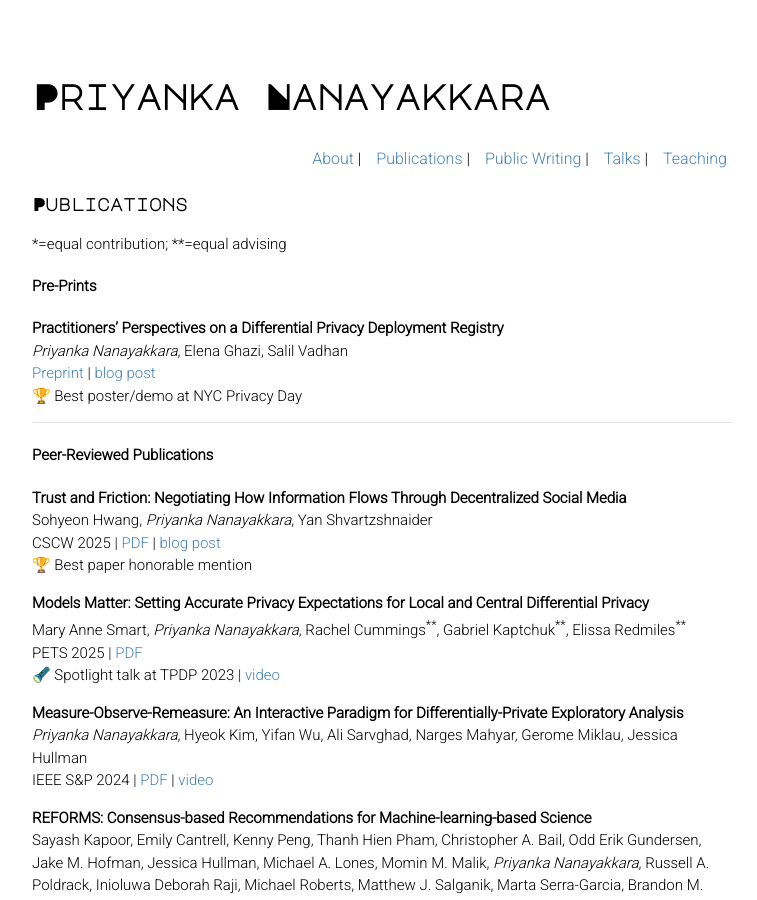
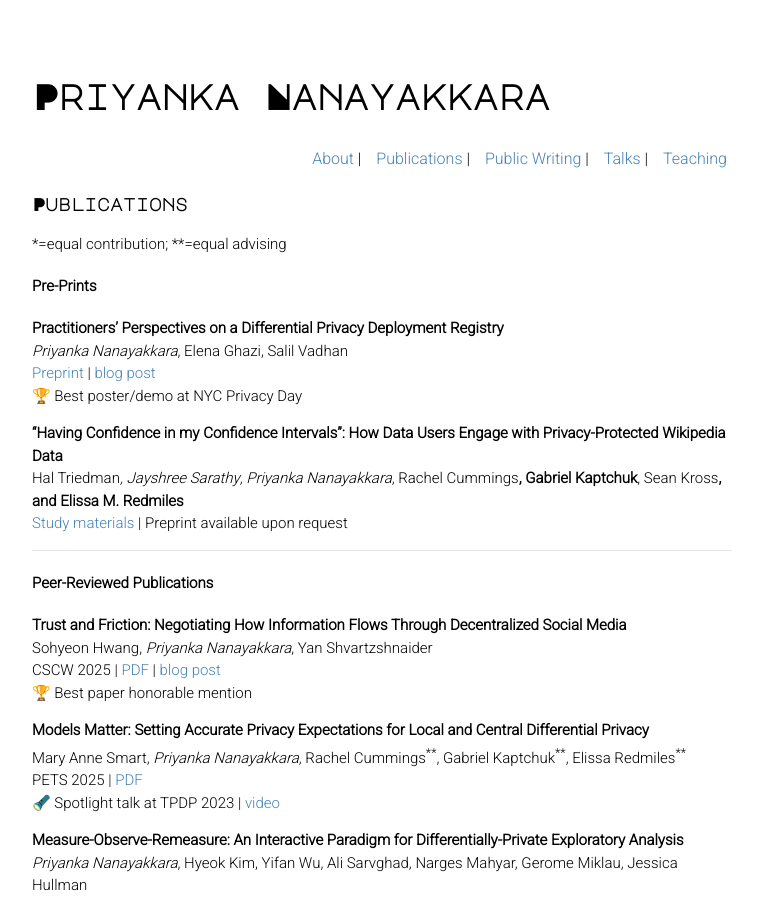
Before and after one commit to priyakalot/priyakalot.github.io, a Jekyll site: the page built from publications.md, in a window 1280 px wide and 900 px high. Shown: the whole window, without its empty margins (258-1015 px from the left). Built offline with Jekyll 4.4.1, drawn with Linux system fonts in a browser that asks for light colours; nearby versions of some CDN libraries; our own code applies the rules of GitHub Pages for plain Markdown files.

Commit message:
Update publications.md

```diff
--- a/publications.md
+++ b/publications.md
@@ -9,6 +9,10 @@ layout: default
 _Priyanka Nanayakkara_, Elena Ghazi, Salil Vadhan\
 [Preprint](https://arxiv.org/pdf/2509.13509) | [blog post](https://opendp.org/2025/11/25/launching-the-differential-privacy-deployments-registry/)\
 🏆 Best poster/demo at NYC Privacy Day
+
+**“Having Confidence in my Confidence Intervals”: How Data Users Engage with Privacy-Protected Wikipedia Data**\
+Hal Triedman*, Jayshree Sarathy*, _Priyanka Nanayakkara_, Rachel Cummings**, Gabriel Kaptchuk**, Sean Kross**, and Elissa M. Redmiles**\
+[Study materials](https://jayshreesarathy.net/wikipedia-study.html) | Preprint available upon request
 
 <hr>
 
```
